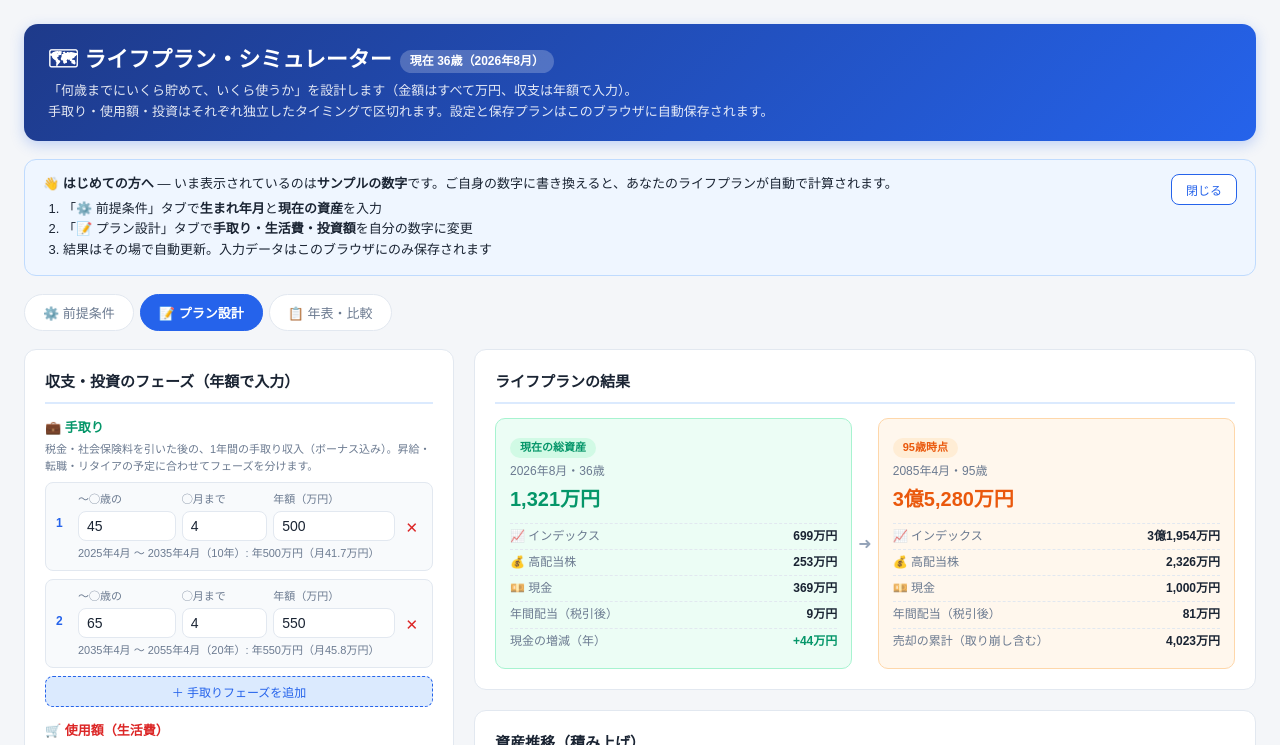
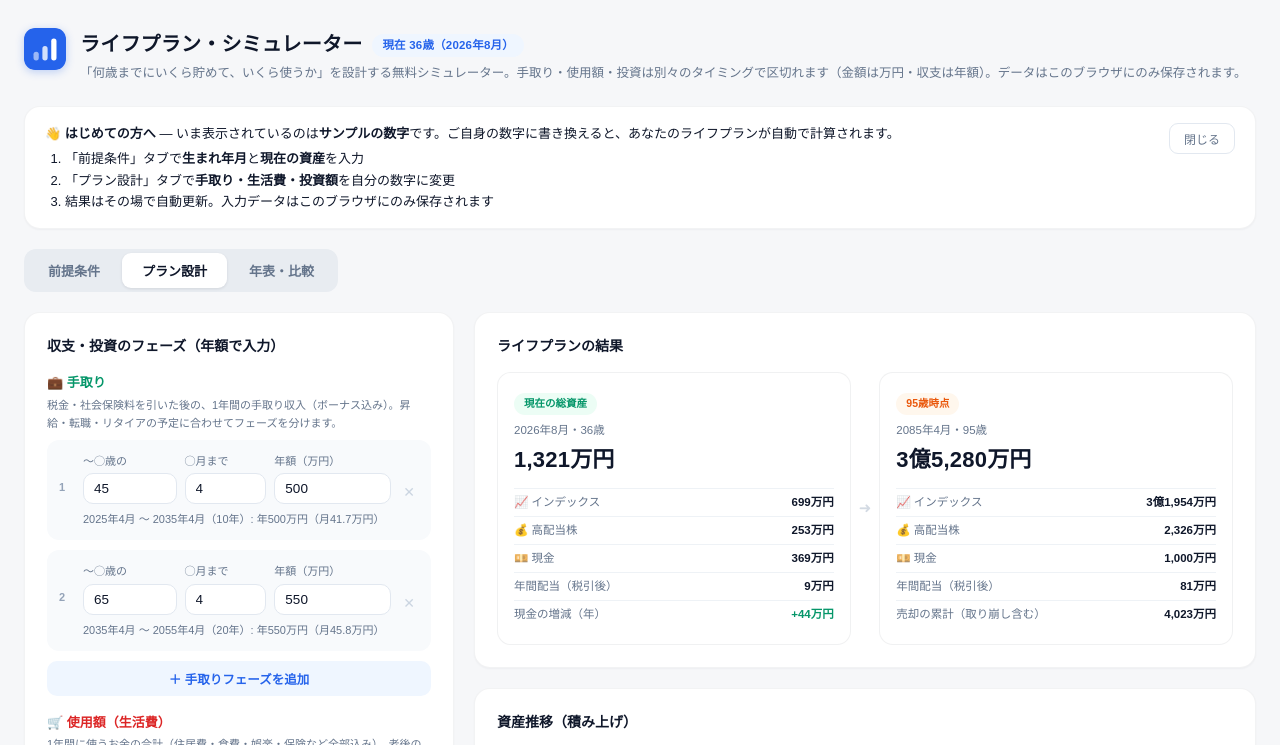
Before and after one commit to TakashiKatsuhara/lifeplan-simulator, a plain HTML site: page index.html in a window 1280 px wide. Shown: the top 745 px of the page. Drawn offline with Linux system fonts and the light colour scheme.

Commit message:
UIをミニマルモダンに刷新
- 白ベースのカード＋薄い影の配色に統一（色はタグと数字のアクセントのみ）
- グラフをグラデーション塗り＋極薄グリッドに
- タブをセグメントコントロール型に、ヘッダーをロゴ＋タイトルのすっきり型に
- 数字を等幅表示（tabular-nums）に統一

Co-Authored-By: Claude Fable 5 <noreply@anthropic.com>

```diff
--- a/index.html
+++ b/index.html
@@ -17,15 +17,17 @@
 <meta property="og:image" content="https://katsuo-labs.github.io/lifeplan-simulator/ogp.png">
 <style>
   :root {
-    --bg: #f4f6f9;
+    --bg: #f6f7f9;
     --card: #ffffff;
-    --text: #1a2433;
-    --sub: #6b7a90;
+    --text: #0f172a;
+    --sub: #64748b;
+    --faint: #94a3b8;
     --accent: #2563eb;
     --accent-light: #dbeafe;
     --green: #059669;
     --orange: #ea580c;
     --red: #dc2626;
+    --line: #eef2f6;
     --border: #e2e8f0;
   }
   * { box-sizing: border-box; margin: 0; padding: 0; }
@@ -33,296 +35,221 @@
     font-family: "Hiragino Sans", "Yu Gothic UI", "Meiryo", sans-serif;
     background: var(--bg);
     color: var(--text);
-    padding: 24px;
-    line-height: 1.6;
+    padding: 28px 24px;
+    line-height: 1.65;
   }
-  h1 { font-size: 22px; margin-bottom: 4px; }
-  .subtitle { color: var(--sub); font-size: 13px; margin-bottom: 20px; }
-  .page-head {
-    max-width: 1360px;
-    margin: 0 auto 18px;
-    background: linear-gradient(135deg, #1e3a8a, #2563eb);
-    border-radius: 14px;
-    padding: 18px 24px;
-    color: #fff;
-    box-shadow: 0 4px 14px rgba(37, 99, 235, 0.25);
+  h1 { font-size: 20px; font-weight: 700; letter-spacing: .01em; }
+  .subtitle { color: var(--sub); font-size: 12.5px; margin-top: 2px; }
+  .page-head { max-width: 1360px; margin: 0 auto 22px; display: flex; align-items: flex-start; gap: 14px; }
+  .page-head .logo { flex: 0 0 auto; border-radius: 11px; box-shadow: 0 2px 8px rgba(37,99,235,.28); }
+  .age-badge {
+    display: inline-block;
+    background: #eff6ff;
+    color: var(--accent);
+    font-size: 11.5px;
+    font-weight: 600;
+    padding: 2px 10px;
+    border-radius: 999px;
+    margin-left: 10px;
+    vertical-align: 2px;
   }
-  .page-head h1 { color: #fff; }
-  .page-head .subtitle { color: rgba(255, 255, 255, 0.88); margin-bottom: 0; }
-  .page-head .age-badge { background: rgba(255, 255, 255, 0.22); color: #fff; }
-  @media (max-width: 700px) {
-    body { padding: 12px; }
-    .page-head { padding: 14px 16px; border-radius: 12px; }
-    h1 { font-size: 19px; }
+  .tabs-wrap { max-width: 1360px; margin: 0 auto 20px; }
+  .tabs { display: inline-flex; background: #e8ecf1; padding: 4px; border-radius: 12px; gap: 2px; flex-wrap: wrap; }
+  .tab-btn {
+    border: none;
+    background: transparent;
+    padding: 8px 20px;
+    border-radius: 9px;
+    color: var(--sub);
+    font-size: 13px;
+    font-weight: 600;
+    cursor: pointer;
   }
-  .layout {
-    display: grid;
-    grid-template-columns: 430px 1fr;
-    gap: 20px;
-    max-width: 1360px;
-    margin: 0 auto;
-  }
-  .layout.setup { grid-template-columns: 1fr 1fr; align-items: start; }
-  @media (max-width: 980px) { .layout, .layout.setup { grid-template-columns: 1fr; } }
-  .tabs { display: flex; gap: 6px; max-width: 1360px; margin: 0 auto 18px; flex-wrap: wrap; }
-  .tab-btn {
-    padding: 8px 18px;
-    border: 1px solid var(--border);
-    background: #fff;
-    border-radius: 999px;
-    cursor: pointer;
-    font-size: 13px;
-    color: var(--sub);
-  }
-  .tab-btn:hover { border-color: var(--accent); color: var(--accent); }
-  .tab-btn.active { background: var(--accent); border-color: var(--accent); color: #fff; font-weight: bold; }
+  .tab-btn:hover { color: var(--text); }
+  .tab-btn.active { background: #fff; color: var(--text); box-shadow: 0 1px 3px rgba(15,23,42,.1); }
   .tab-page { display: none; }
   .tab-page.active { display: block; }
+  .layout { display: grid; grid-template-columns: 430px 1fr; gap: 20px; max-width: 1360px; margin: 0 auto; }
+  .layout.setup { grid-template-columns: 1fr 1fr; align-items: start; }
   .card {
     background: var(--card);
-    border: 1px solid var(--border);
-    border-radius: 12px;
-    padding: 20px;
+    border: 1px solid rgba(15,23,42,.05);
+    border-radius: 16px;
+    padding: 22px;
     margin-bottom: 20px;
+    box-shadow: 0 1px 2px rgba(15,23,42,.04);
   }
-  .card h2 {
-    font-size: 15px;
-    margin-bottom: 14px;
-    padding-bottom: 8px;
-    border-bottom: 2px solid var(--accent-light);
-  }
-  .set-head { font-size: 13px; font-weight: bold; margin: 14px 0 2px; }
+  .card h2 { font-size: 14px; font-weight: 700; margin-bottom: 14px; }
+  .set-head { font-size: 13px; font-weight: 700; margin: 16px 0 2px; }
   .set-head:first-of-type { margin-top: 0; }
-  .set-desc { font-size: 11px; color: var(--sub); margin: 0 0 6px; }
-  .intro-banner {
-    max-width: 1360px;
-    margin: 0 auto 18px;
-    padding: 14px 18px;
-    background: #eff6ff;
-    border: 1px solid #bfdbfe;
-    border-radius: 12px;
-    font-size: 13px;
-    display: flex;
-    justify-content: space-between;
-    gap: 16px;
-    align-items: flex-start;
-  }
-  .intro-banner { flex-wrap: wrap; }
-  .intro-banner ol { margin: 4px 0 0 20px; }
-  .intro-banner .close {
-    background: #fff;
-    border: 1px solid var(--accent);
-    color: var(--accent);
-    border-radius: 8px;
-    padding: 6px 14px;
-    cursor: pointer;
-    font-size: 12px;
-    white-space: nowrap;
-  }
-  .intro-banner .close:hover { background: var(--accent); color: #fff; }
-  label { font-size: 11px; color: var(--sub); display: block; margin-bottom: 2px; }
+  .set-desc { font-size: 11px; color: var(--sub); margin: 0 0 8px; }
+  label { font-size: 11px; color: var(--sub); display: block; margin-bottom: 3px; }
   input[type="number"], input[type="text"], select {
     width: 100%;
-    padding: 6px 8px;
+    padding: 7px 10px;
     border: 1px solid var(--border);
-    border-radius: 8px;
-    font-size: 14px;
+    border-radius: 10px;
+    font-size: 13.5px;
     background: #fff;
     color: var(--text);
+    font-variant-numeric: tabular-nums;
   }
-  input:focus, select:focus { outline: 2px solid var(--accent-light); border-color: var(--accent); }
+  input:focus, select:focus { outline: none; border-color: var(--accent); box-shadow: 0 0 0 3px rgba(37,99,235,.12); }
   .row { display: flex; gap: 10px; margin-bottom: 12px; }
-  .row > div {
-    flex: 1;
-    display: flex;
-    flex-direction: column;
-    justify-content: flex-end;   /* ラベルが2行になっても入力欄は下端で横並びに揃える */
-  }
-  .age-badge {
-    display: inline-block;
-    background: var(--accent-light);
-    color: var(--accent);
-    font-size: 12px;
-    font-weight: bold;
-    padding: 2px 10px;
-    border-radius: 999px;
-    margin-left: 8px;
-    vertical-align: middle;
-  }
-  .phase {
-    margin-bottom: 8px;
-    padding: 8px 10px;
-    background: #f8fafc;
-    border: 1px solid var(--border);
-    border-radius: 8px;
-  }
-  .phase .phase-inputs { display: flex; gap: 6px; align-items: flex-end; margin-bottom: 4px; }
-  .phase .num {
-    font-size: 12px;
-    color: var(--accent);
-    font-weight: bold;
-    padding-bottom: 7px;
-    min-width: 16px;
-  }
+  .row > div { flex: 1; display: flex; flex-direction: column; justify-content: flex-end; }
+  .phase { margin-bottom: 10px; padding: 12px; background: #f8fafc; border-radius: 12px; }
+  .phase .phase-inputs { display: flex; gap: 8px; align-items: flex-end; margin-bottom: 6px; }
+  .phase .num { font-size: 11px; color: var(--faint); font-weight: 700; padding-bottom: 8px; min-width: 16px; }
   .phase .phase-inputs > div { flex: 1; min-width: 0; }
-  .phase .phase-inputs > div:not(.kind-btns) {
-    display: flex;
-    flex-direction: column;
-    justify-content: flex-end;   /* ラベルの行数に関わらず入力欄を下端で揃える */
-  }
-  .phase button {
-    background: none;
-    border: none;
-    color: var(--red);
-    cursor: pointer;
-    font-size: 15px;
-    padding: 4px;
-  }
-  .phase .caption { font-size: 11px; color: var(--sub); padding-left: 22px; }
+  .phase .phase-inputs > div:not(.kind-btns) { display: flex; flex-direction: column; justify-content: flex-end; }
+  .phase button { background: none; border: none; color: #cbd5e1; cursor: pointer; font-size: 14px; padding: 4px; }
+  .phase button:hover { color: var(--red); }
+  .phase .caption { font-size: 11px; color: var(--sub); padding-left: 24px; }
   .phase .caption .warn { color: var(--red); }
   .kind-btns { display: flex; gap: 4px; flex-wrap: wrap; flex: 1; }
   .kind-btn {
-    flex: 1 1 40%;   /* 常に2列×2行のグリッドに */
-    padding: 5px 4px;
+    flex: 1 1 40%;
+    padding: 6px 4px;
     font-size: 11px;
-    border: 1px solid var(--border);
-    border-radius: 8px;
+    border: 1px solid transparent;
+    border-radius: 9px;
     background: #fff;
     color: var(--sub);
     cursor: pointer;
     text-align: center;
     white-space: nowrap;
+    box-shadow: 0 1px 2px rgba(15,23,42,.05);
   }
-  .kind-btn:hover { border-color: #94a3b8; }
-  .kind-btn.sel { font-weight: bold; }
+  .kind-btn:hover { color: var(--text); }
+  .kind-btn.sel { font-weight: 700; }
   .btn-add {
     width: 100%;
-    padding: 6px;
-    background: var(--accent-light);
+    padding: 8px;
+    background: #eff6ff;
     color: var(--accent);
-    border: 1px dashed var(--accent);
-    border-radius: 8px;
+    border: none;
+    border-radius: 10px;
     cursor: pointer;
-    font-size: 12px;
+    font-size: 12.5px;
+    font-weight: 600;
   }
-  .btn-add:hover { background: #bfdbfe; }
+  .btn-add:hover { background: var(--accent-light); }
   .btn-save {
     width: 100%;
-    padding: 9px;
+    padding: 10px;
     background: var(--accent);
     color: #fff;
     border: none;
-    border-radius: 8px;
+    border-radius: 12px;
     cursor: pointer;
     font-size: 13px;
-    font-weight: bold;
+    font-weight: 700;
     margin-bottom: 12px;
   }
   .btn-save:hover { background: #1d4ed8; }
   .btn-reset {
-    padding: 6px 12px;
-    background: none;
+    padding: 6px 14px;
+    background: #fff;
     border: 1px solid var(--border);
-    border-radius: 8px;
+    border-radius: 10px;
     color: var(--sub);
     cursor: pointer;
     font-size: 12px;
     white-space: nowrap;
   }
-  .btn-reset:hover { border-color: var(--red); color: var(--red); }
-  .timeline { display: flex; gap: 6px; align-items: stretch; }
-  .tl-card {
-    flex: 1;
-    min-width: 0;
-    padding: 14px;
-    border-radius: 10px;
+  .btn-reset:hover { color: var(--text); border-color: #cbd5e1; }
+  .intro-banner {
+    max-width: 1360px;
+    margin: 0 auto 20px;
+    padding: 16px 20px;
+    background: #fff;
+    border: 1px solid rgba(15,23,42,.05);
+    border-radius: 16px;
+    font-size: 13px;
+    display: flex;
+    flex-wrap: wrap;
+    justify-content: space-between;
+    gap: 16px;
+    align-items: flex-start;
+    box-shadow: 0 1px 2px rgba(15,23,42,.04);
+  }
+  .intro-banner ol { margin: 4px 0 0 20px; }
+  .intro-banner .close {
+    background: #fff;
     border: 1px solid var(--border);
-    background: #f8fafc;
+    color: var(--sub);
+    border-radius: 9px;
+    padding: 6px 14px;
+    cursor: pointer;
+    font-size: 12px;
   }
-  .tl-card .tag {
-    display: inline-block;
-    font-size: 11px;
-    font-weight: bold;
-    padding: 1px 10px;
-    border-radius: 999px;
-    margin-bottom: 4px;
-  }
-  .tl-card .when { font-size: 12px; color: var(--sub); }
-  .tl-card .big { font-size: 20px; font-weight: bold; margin: 2px 0 8px; }
-  .tl-card.green { background: #ecfdf5; border-color: #a7f3d0; }
-  .tl-card.green .tag { background: #d1fae5; color: var(--green); }
-  .tl-card.green .big { color: var(--green); }
-  .tl-card.blue { background: #eff6ff; border-color: #bfdbfe; }
-  .tl-card.blue .tag { background: var(--accent-light); color: var(--accent); }
-  .tl-card.blue .big { color: var(--accent); }
-  .tl-card.orange { background: #fff7ed; border-color: #fed7aa; }
-  .tl-card.orange .tag { background: #ffedd5; color: var(--orange); }
-  .tl-card.orange .big { color: var(--orange); }
+  .intro-banner .close:hover { color: var(--text); }
+  .timeline { display: flex; gap: 8px; align-items: stretch; }
+  .tl-card { flex: 1; min-width: 0; padding: 16px; border-radius: 14px; border: 1px solid rgba(15,23,42,.06); background: #fff; }
+  .tl-card .tag { display: inline-block; font-size: 10.5px; font-weight: 700; padding: 2px 10px; border-radius: 999px; margin-bottom: 6px; }
+  .tl-card .when { font-size: 11.5px; color: var(--sub); }
+  .tl-card .big { font-size: 22px; font-weight: 800; margin: 2px 0 10px; letter-spacing: .01em; font-variant-numeric: tabular-nums; }
+  .tl-card.green .tag { background: #ecfdf5; color: var(--green); }
+  .tl-card.blue .tag { background: #eff6ff; color: var(--accent); }
+  .tl-card.orange .tag { background: #fff7ed; color: var(--orange); }
   .tl-card.red { background: #fef2f2; border-color: #fecaca; }
   .tl-card.red .tag { background: #fee2e2; color: var(--red); }
   .tl-card.red .big { color: var(--red); }
-  .tl-row {
-    display: flex;
-    justify-content: space-between;
-    gap: 8px;
-    font-size: 12px;
-    color: var(--sub);
-    border-top: 1px dashed var(--border);
-    padding: 3px 0;
-  }
-  .tl-row b { color: var(--text); font-weight: 600; white-space: nowrap; }
-  .tl-arrow { align-self: center; color: #94a3b8; font-size: 16px; flex: 0 0 auto; }
-  @media (max-width: 980px) {
-    .timeline { flex-direction: column; }
-    .tl-arrow { transform: rotate(90deg); text-align: center; }
-  }
+  .tl-row { display: flex; justify-content: space-between; gap: 8px; font-size: 11.5px; color: var(--sub); border-top: 1px solid var(--line); padding: 4px 0; }
+  .tl-row b { color: var(--text); font-weight: 600; white-space: nowrap; font-variant-numeric: tabular-nums; }
+  .tl-arrow { align-self: center; color: #d3dae3; font-size: 15px; flex: 0 0 auto; }
   canvas { width: 100%; height: 400px; display: block; }
-  .legend { display: flex; gap: 18px; font-size: 12px; color: var(--sub); margin-top: 8px; flex-wrap: wrap; }
-  .legend span.item { display: inline-flex; align-items: center; gap: 5px; }
-  .dot { width: 10px; height: 10px; border-radius: 3px; display: inline-block; vertical-align: middle; }
-  table { width: 100%; border-collapse: collapse; font-size: 12.5px; }
-  th, td { padding: 5px 8px; text-align: right; border-bottom: 1px solid var(--border); white-space: nowrap; }
-  th { background: #f8fafc; color: var(--sub); font-weight: normal; position: sticky; top: 0; }
-  thead tr.grp-row th { font-size: 11px; text-align: center; background: #eef2f7; padding: 3px 8px; }
+  .legend { display: flex; gap: 8px; font-size: 11.5px; color: var(--sub); margin-top: 10px; flex-wrap: wrap; }
+  .legend span.item { display: inline-flex; align-items: center; gap: 6px; background: #f8fafc; padding: 3px 11px; border-radius: 999px; }
+  .dot { width: 9px; height: 9px; border-radius: 4px; display: inline-block; vertical-align: middle; }
+  table { width: 100%; border-collapse: collapse; font-size: 12.5px; font-variant-numeric: tabular-nums; }
+  th, td { padding: 6px 9px; text-align: right; border-bottom: 1px solid var(--line); white-space: nowrap; }
+  th { background: #fff; color: var(--faint); font-weight: 600; font-size: 11px; position: sticky; top: 0; }
+  thead tr.grp-row th { font-size: 10.5px; text-align: center; background: #f8fafc; padding: 4px 8px; }
   thead tr:nth-child(2) th { top: 25px; }
-  th.sep-l, td.sep-l { border-left: 2px solid var(--border); }
+  th.sep-l, td.sep-l { border-left: 1px solid var(--border); }
   td:first-child, th:first-child { text-align: left; }
-  .table-wrap { max-height: 440px; overflow: auto; }
+  tbody tr:hover td { background: #f8fafc; }
+  .table-wrap { max-height: 440px; overflow: auto; border-radius: 8px; }
   td.neg { color: var(--red); }
-  td.total { font-weight: bold; }
-  .note { font-size: 11px; color: var(--sub); margin-top: 10px; }
+  td.total { font-weight: 700; }
+  .note { font-size: 11px; color: var(--faint); margin-top: 10px; }
   .inline-note { font-size: 11px; color: var(--accent); }
-  .plan-name {
-    width: 130px;
-    padding: 3px 6px;
-    font-size: 13px;
-    border: 1px solid transparent;
-    border-radius: 6px;
-    background: transparent;
-    color: var(--text);
-  }
+  .plan-name { width: 130px; padding: 3px 6px; font-size: 12.5px; border: 1px solid transparent; border-radius: 8px; background: transparent; color: var(--text); }
   .plan-name:hover, .plan-name:focus { border-color: var(--border); background: #fff; outline: none; }
-  .plan-del { background: none; border: none; color: var(--red); cursor: pointer; font-size: 14px; }
+  .plan-del { background: none; border: none; color: #cbd5e1; cursor: pointer; font-size: 13px; }
+  .plan-del:hover { color: var(--red); }
   .plan-apply {
-    background: none;
-    border: 1px solid var(--accent);
+    background: #fff;
+    border: 1px solid var(--border);
     color: var(--accent);
-    border-radius: 6px;
+    border-radius: 8px;
     padding: 2px 10px;
     font-size: 11px;
     cursor: pointer;
     margin-right: 6px;
   }
-  .plan-apply:hover { background: var(--accent); color: #fff; }
+  .plan-apply:hover { background: var(--accent); border-color: var(--accent); color: #fff; }
   #planArea { overflow-x: auto; }
+  @media (max-width: 980px) {
+    .layout, .layout.setup { grid-template-columns: 1fr; }
+    .timeline { flex-direction: column; }
+    .tl-arrow { transform: rotate(90deg); text-align: center; }
+  }
+  @media (max-width: 700px) {
+    body { padding: 14px; }
+    h1 { font-size: 17px; }
+  }
+
 </style>
 </head>
 <body>
 
 <div class="page-head">
+  <svg class="logo" width="42" height="42" viewBox="0 0 512 512"><rect width="512" height="512" rx="110" fill="#2563eb"/><rect x="116" y="288" width="64" height="108" rx="32" fill="#ffffff" opacity="0.55"/><rect x="224" y="220" width="64" height="176" rx="32" fill="#ffffff" opacity="0.8"/><rect x="332" y="128" width="64" height="268" rx="32" fill="#ffffff"/></svg>
   <div>
-    <h1>🗺 ライフプラン・シミュレーター<span class="age-badge" id="ageBadge"></span></h1>
-    <p class="subtitle">「何歳までにいくら貯めて、いくら使うか」を設計します（金額はすべて万円、収支は年額で入力）。<br>手取り・使用額・投資はそれぞれ独立したタイミングで区切れます。設定と保存プランはこのブラウザに自動保存されます。</p>
+    <h1>ライフプラン・シミュレーター<span class="age-badge" id="ageBadge"></span></h1>
+    <p class="subtitle">「何歳までにいくら貯めて、いくら使うか」を設計する無料シミュレーター。手取り・使用額・投資は別々のタイミングで区切れます（金額は万円・収支は年額）。データはこのブラウザにのみ保存されます。</p>
   </div>
 </div>
 
@@ -330,19 +257,19 @@
   <div>
     <b>👋 はじめての方へ</b> — いま表示されているのは<b>サンプルの数字</b>です。ご自身の数字に書き換えると、あなたのライフプランが自動で計算されます。
     <ol>
-      <li>「⚙️ 前提条件」タブで<b>生まれ年月</b>と<b>現在の資産</b>を入力</li>
-      <li>「📝 プラン設計」タブで<b>手取り・生活費・投資額</b>を自分の数字に変更</li>
+      <li>「前提条件」タブで<b>生まれ年月</b>と<b>現在の資産</b>を入力</li>
+      <li>「プラン設計」タブで<b>手取り・生活費・投資額</b>を自分の数字に変更</li>
       <li>結果はその場で自動更新。入力データはこのブラウザにのみ保存されます</li>
     </ol>
   </div>
   <button class="close" onclick="dismissIntro()">閉じる</button>
 </div>
 
-<div class="tabs">
-  <button class="tab-btn" data-tab="setup" onclick="switchTab('setup')">⚙️ 前提条件</button>
-  <button class="tab-btn active" data-tab="plan" onclick="switchTab('plan')">📝 プラン設計</button>
-  <button class="tab-btn" data-tab="detail" onclick="switchTab('detail')">📋 年表・比較</button>
-</div>
+<div class="tabs-wrap"><div class="tabs">
+  <button class="tab-btn" data-tab="setup" onclick="switchTab('setup')">前提条件</button>
+  <button class="tab-btn active" data-tab="plan" onclick="switchTab('plan')">プラン設計</button>
+  <button class="tab-btn" data-tab="detail" onclick="switchTab('detail')">年表・比較</button>
+</div></div>
 
 <!-- ========== ① 前提条件 ========== -->
 <div class="tab-page" id="tab-setup">
@@ -1228,8 +1155,8 @@ function drawChart(r, curAbs, planResults) {
   const y = v => padT + plotH - (v / maxVal) * plotH;
 
   ctx.font = '11px sans-serif';
-  ctx.fillStyle = '#6b7a90';
-  ctx.strokeStyle = '#e2e8f0';
+  ctx.fillStyle = '#94a3b8';
+  ctx.strokeStyle = '#eef2f6';
   for (let i = 0; i <= 5; i++) {
     const v = (maxVal / 5) * i;
     ctx.beginPath();
@@ -1249,10 +1176,16 @@ function drawChart(r, curAbs, planResults) {
   }
 
   // 積み上げ（下から 現金 → インデックス → 高配当）
+  const bandFill = rgb => {
+    const g = ctx.createLinearGradient(0, padT, 0, padT + plotH);
+    g.addColorStop(0, `rgba(${rgb},0.55)`);
+    g.addColorStop(1, `rgba(${rgb},0.08)`);
+    return g;
+  };
   const layers = [
-    { get: p => clamp0(p.cash), fill: 'rgba(148,163,184,0.45)', stroke: '#94a3b8' },
-    { get: p => p.idx, fill: 'rgba(37,99,235,0.40)', stroke: '#2563eb' },
-    { get: p => p.div, fill: 'rgba(234,88,12,0.40)', stroke: '#ea580c' },
+    { get: p => clamp0(p.cash), fill: bandFill('148,163,184'), stroke: '#94a3b8' },
+    { get: p => p.idx, fill: bandFill('37,99,235'), stroke: '#2563eb' },
+    { get: p => p.div, fill: bandFill('234,88,12'), stroke: '#ea580c' },
   ];
   let below = r.pts.map(() => 0);
   for (const L of layers) {
@@ -1266,7 +1199,7 @@ function drawChart(r, curAbs, planResults) {
     ctx.beginPath();
     r.pts.forEach((p, i) => i === 0 ? ctx.moveTo(x(p.absM), y(tops[i])) : ctx.lineTo(x(p.absM), y(tops[i])));
     ctx.strokeStyle = L.stroke;
-    ctx.lineWidth = 1.5;
+    ctx.lineWidth = 2;
     ctx.stroke();
     below = tops;
   }
@@ -1288,7 +1221,7 @@ function drawChart(r, curAbs, planResults) {
     ctx.setLineDash([3, 5]);
     ctx.moveTo(x(b), padT);
     ctx.lineTo(x(b), padT + plotH);
-    ctx.strokeStyle = '#cbd5e1';
+    ctx.strokeStyle = '#e5eaf0';
     ctx.lineWidth = 1;
     ctx.stroke();
     ctx.setLineDash([]);
```
